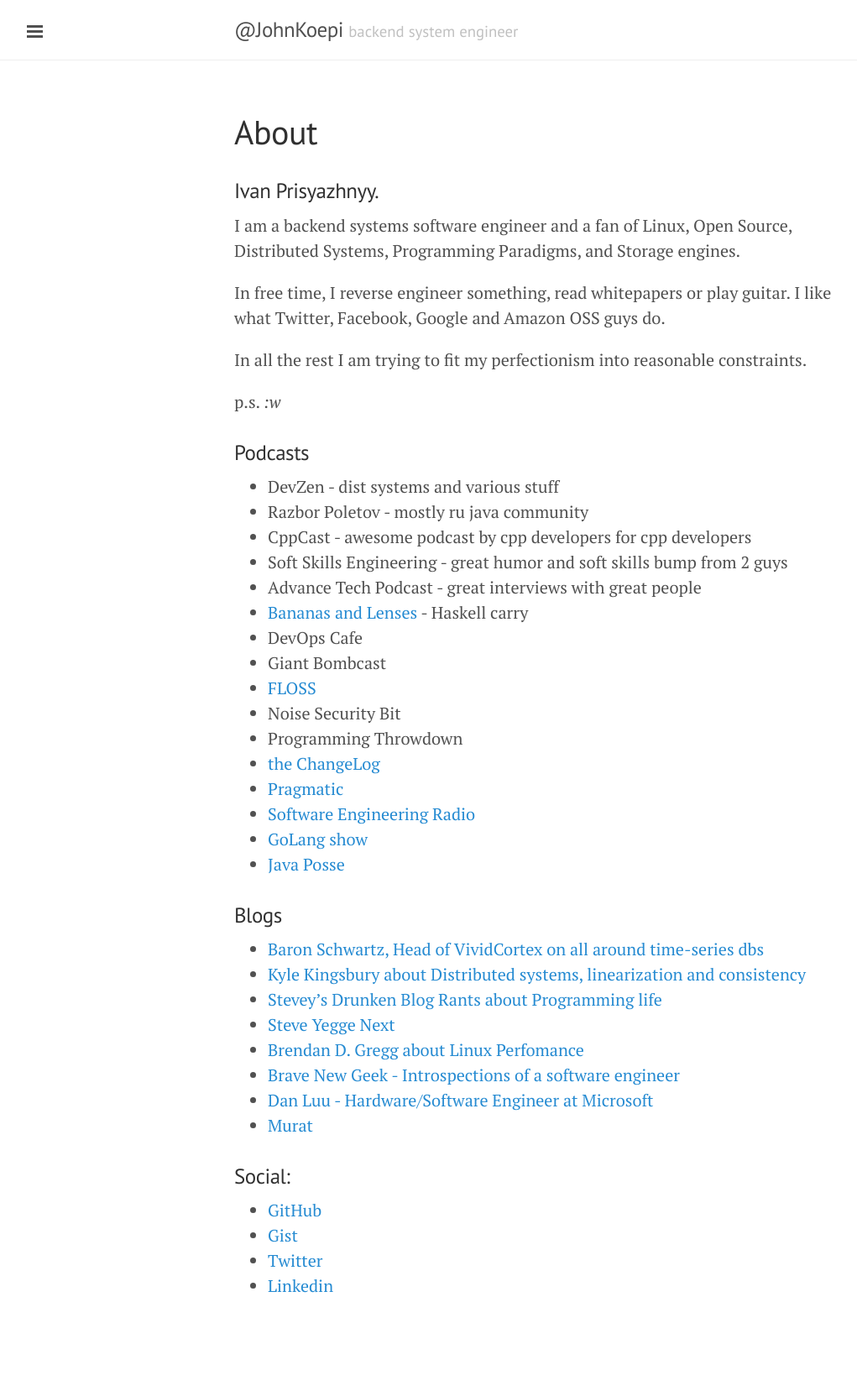
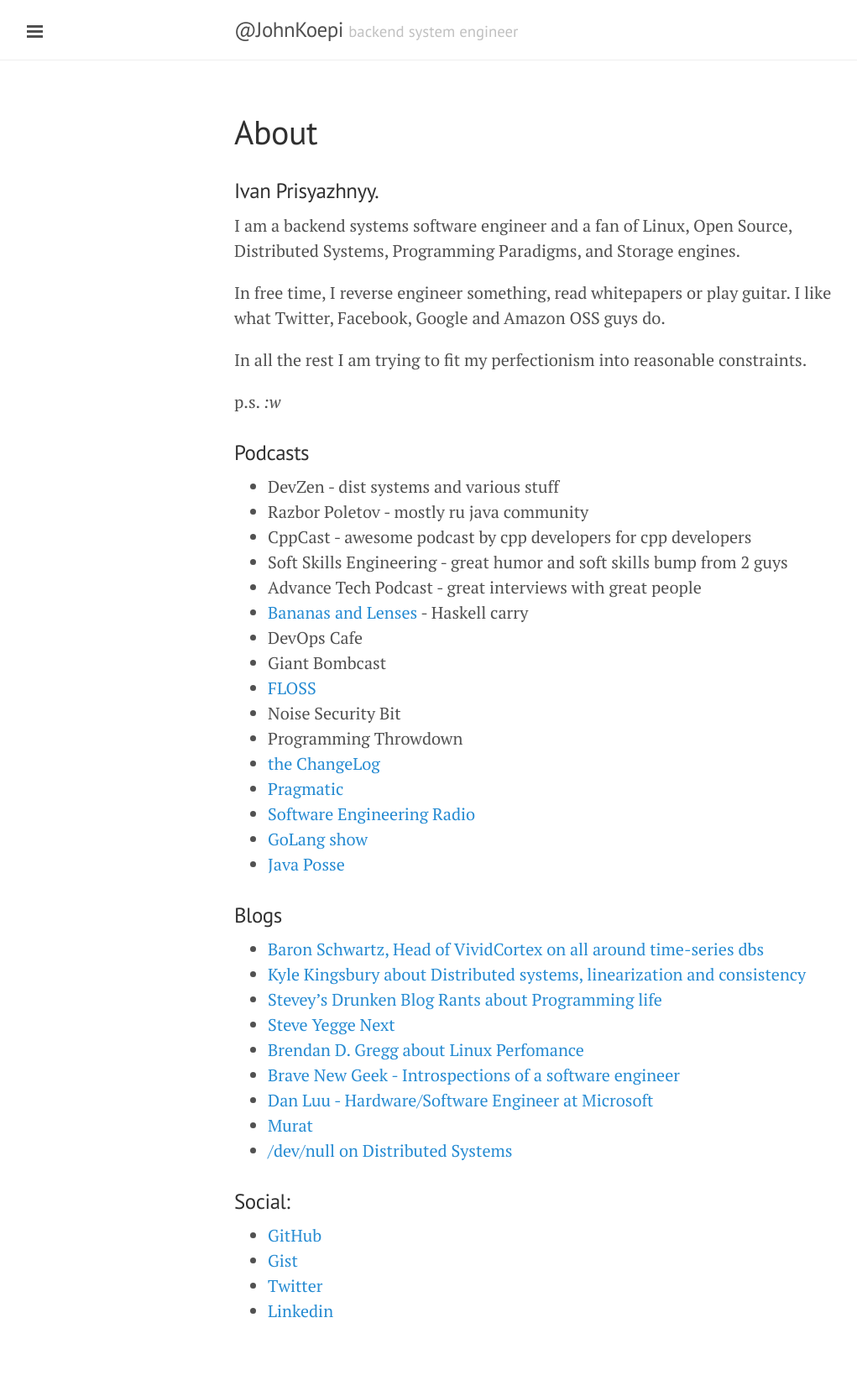
Before and after one commit to sitano/sitano.github.io, a Jekyll site: the page built from about.md, in a window 1280 px wide. Shown: the whole page at 84% size, without its empty margins (1-1022 px from the left). Built offline with Jekyll 4.4.1, drawn with Linux system fonts in a browser that asks for light colours; before the commit the page ends 1627 px from its top, so only the background shows below that.

Commit message:
add /dev/null blog

```diff
--- a/about.md
+++ b/about.md
@@ -44,6 +44,7 @@
 * [Brave New Geek - Introspections of a software engineer](http://bravenewgeek.com/)
 * [Dan Luu - Hardware/Software Engineer at Microsoft](http://danluu.com/)
 * [Murat](http://muratbuffalo.blogspot.co.uk/)
+* [/dev/null on Distributed Systems](https://simbo1905.blog/)
 
 ### Social:
 
```
